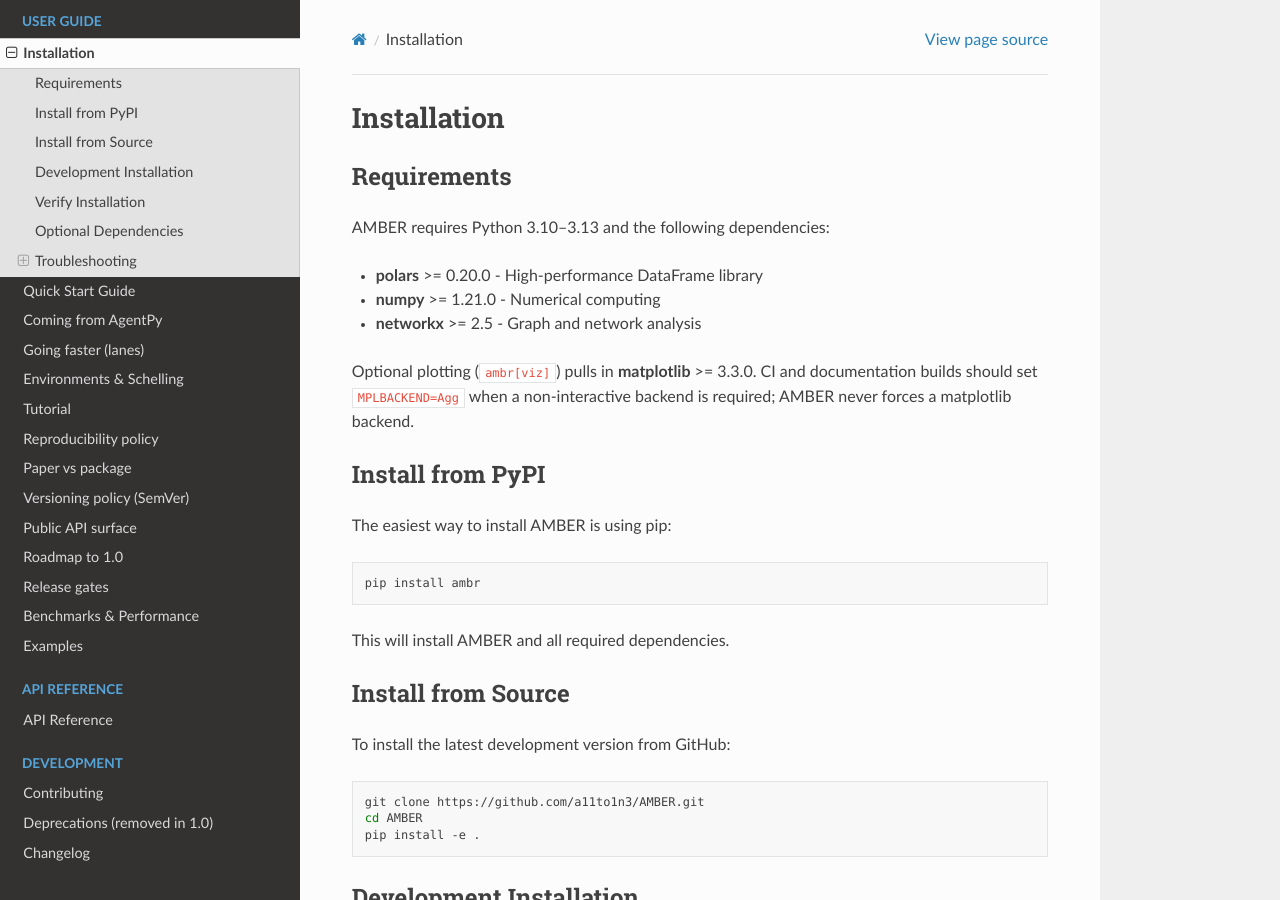
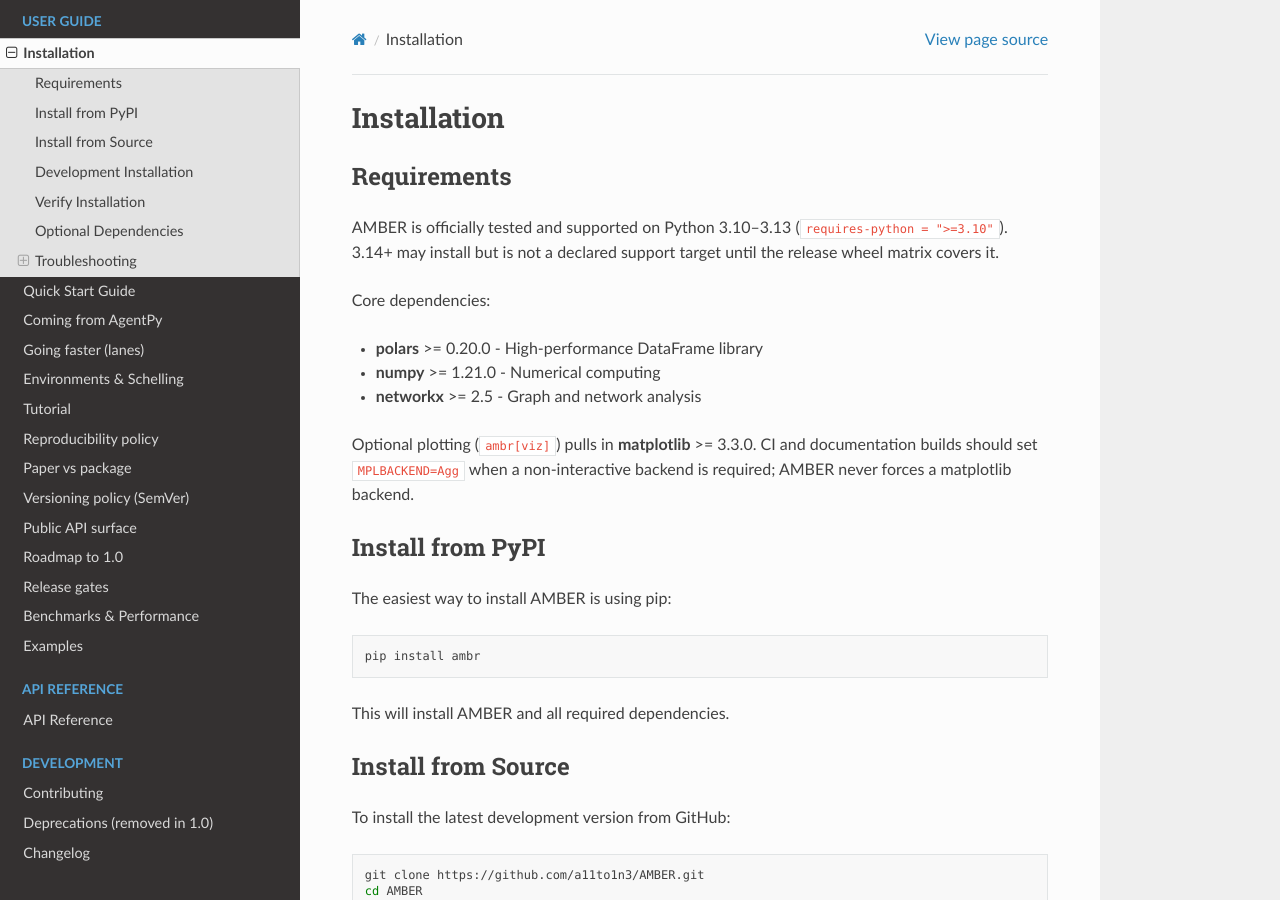
Before and after one commit to a11to1n3/AMBER, a Sphinx documentation site: the page built from docs/installation.rst, in a window 1280 px wide and 900 px high. Built offline with Sphinx 7.4.7 and the Read the Docs theme 3.1.0, drawn with Linux system fonts in a browser that asks for light colours.

Commit message:
fix: leftover CP1252 print, penalize lookup, Python support wording
Remove the remaining chart emoji from the basic SMAC example and
encode-check examples as cp1252. Key bayesian_optimization penalize
failures by the resolved config without the injected SMAC trial seed.
Print flocking_tensor / quickstart frames via to_dicts(). Say 3.10-3.13
is the tested support window rather than requiring <3.14.

```diff
--- a/docs/installation.rst
+++ b/docs/installation.rst
@@ -4,7 +4,11 @@ Installation
 Requirements
 ------------
 
-AMBER requires Python 3.10–3.13 and the following dependencies:
+AMBER is officially tested and supported on Python 3.10–3.13
+(``requires-python = ">=3.10"``). 3.14+ may install but is not a
+declared support target until the release wheel matrix covers it.
+
+Core dependencies:
 
 * **polars** >= 0.20.0 - High-performance DataFrame library
 * **numpy** >= 1.21.0 - Numerical computing
--- a/docs/quickstart.rst
+++ b/docs/quickstart.rst
@@ -62,8 +62,8 @@ Lane A — AgentPy-shaped (intuitive first model)
 
    # mode="oop" so provenance reports execution_lane cpu/oop (not vectorized)
    results = WealthModel({'n': 50, 'steps': 20, 'seed': 1}).cpu(mode="oop").run()
-   print(results.model)     # or results['model']
-   print(results.agents.head())
+   print(results.model.tail(3).to_dicts())     # ASCII-safe (also results['model'])
+   print(results.agents.head().to_dicts())
    print(results.info.get("mode"), results.info.get("execution_lane"))
 
 Lane B — vectorized (fast path at scale)
@@ -287,7 +287,7 @@ wins: ``step()`` → declarative ``model_reporters`` → ``update()``.
    results = AnalyticalWealthModel(
        {'steps': 50, 'seed': 42, 'show_progress': False}
    ).run()
-   print(results.model.tail())
+   print(results.model.tail(3).to_dicts())
 
 When per-agent loops are OK
 ---------------------------
```
Also changed, not shown: CHANGELOG.md (+4 -1 lines), 5 other files.
